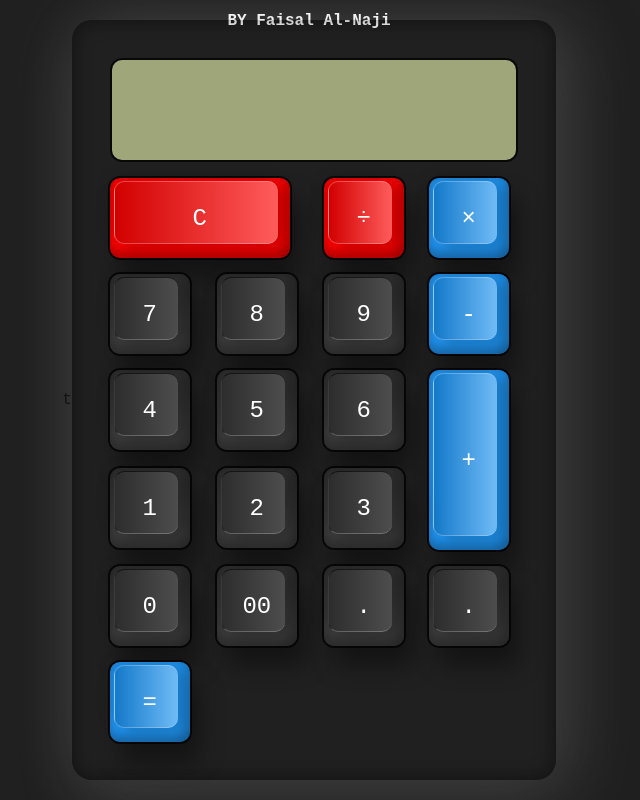
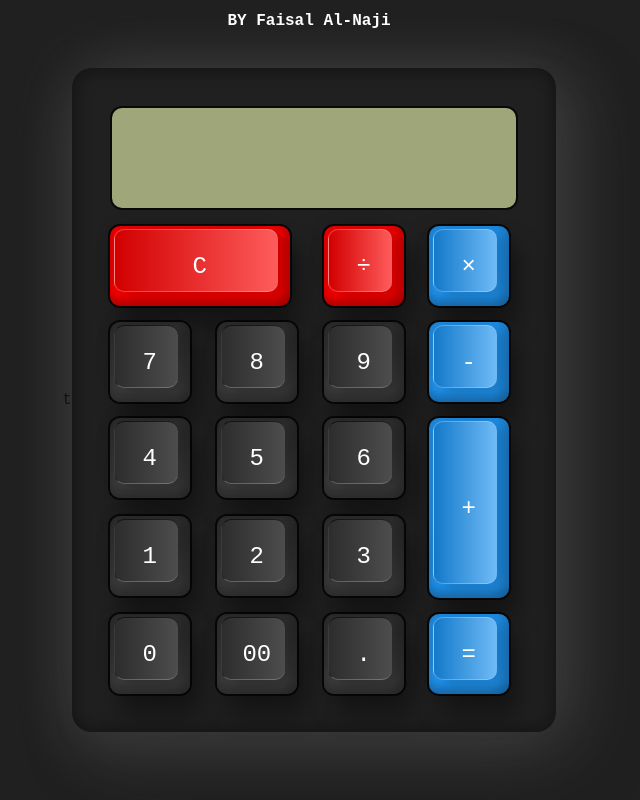
Before and after one commit to WNQ-16/Calculator.com, a plain HTML site: page index.html in a window 1280 px wide. Shown: the whole page, without its empty margins (331-971 px from the left). Drawn offline with Linux system fonts and the light colour scheme.

Commit message:
FULL WEBSITE
Signed-off-by: WNQ-16 <81171417+WNQ-16@users.noreply.github.com>

```diff
--- a/index.html
+++ b/index.html
@@ -31,7 +31,6 @@
             <span class="num" onclick="calc.txt.value+='0'"><i>0</i></span>
             <span class="num" onclick="calc.txt.value+='00'"><i>00</i></span>
             <span class="num" onclick="calc.txt.value+='.'"><i>.</i></span>
-            <span class="num" onclick="calc.txt.value+='.'"><i>.</></span>
 
             <span class="num equal" onclick="document.calc.txt.value=eval(calc.txt.value)"><i>=</i></span
 
```
